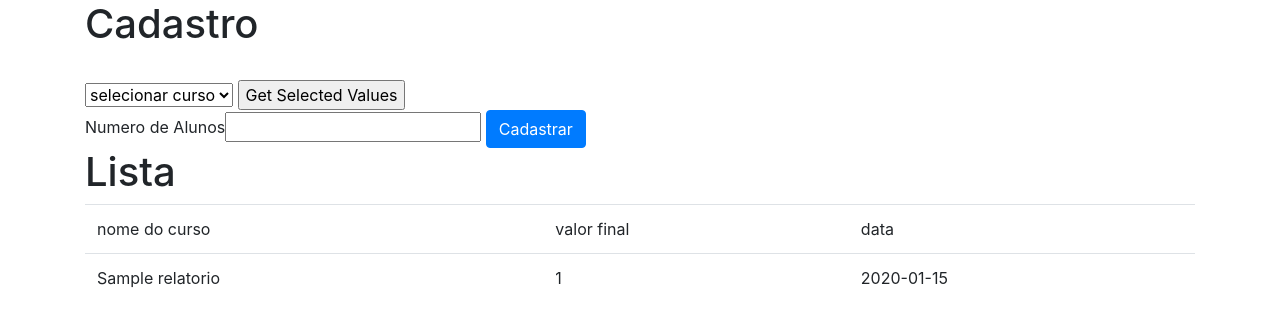
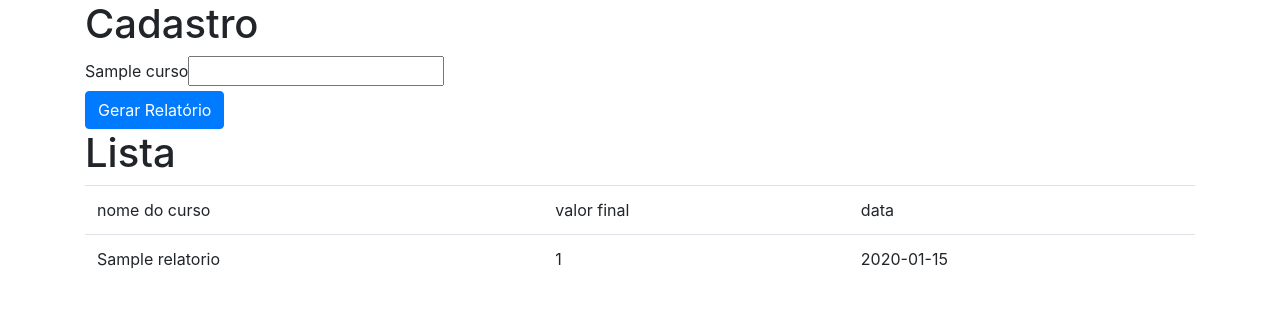
Before and after one commit to metalcodeifsp/class_clock_modulo_2, a CodeIgniter app: page /index.php/professor_aluno/index in a window 1280 px wide. Shown: the top 327 px of the page. Run offline with CodeIgniter, Linux system fonts and the light colour scheme; tables that the repository leaves empty hold one stand-in row (values such as "Sample post"); some libraries are stand-ins or nearby versions.

Commit message:
problemas com recarregamento

```diff
--- a/application/controllers/Professor_Aluno.php
+++ b/application/controllers/Professor_Aluno.php
@@ -24,19 +24,19 @@ class Professor_Aluno extends CI_Controller
     $this->load->model("Professor_Aluno_model");
     $this->load->helper('url');
 
+    $cursos = $this->Professor_Aluno_model->busca_todos_curso();
+    foreach ($cursos as $cursov) {
 
-    $idCurso = $this->input->post("numero_curso");
+    $nome_curso = $cursov["nome"];
 
+    $curso = $this->Professor_Aluno_model->busca_curso_nome($nome_curso);
 
-    $curso = $this->Professor_Aluno_model->busca_curso($idCurso);
-
-    $disciplinas  = $this->Professor_Aluno_model->busca_todas_disciplinas_curso($idCurso);
+    $disciplinas  = $this->Professor_Aluno_model->busca_todas_disciplinas_curso($curso[0]['id']);
     $n_prof_total = 0;
     foreach ($disciplinas as $disciplina) {
       $n_prof_total += $this->Professor_Aluno_model->busca_professores($disciplina['idDisciplina']);
 
     }
-    $nome_curso = $curso[0]['nome'];
 
     $fenc = $curso[0]['grau'];
     if ($fenc == 4) {
@@ -47,17 +47,20 @@ class Professor_Aluno extends CI_Controller
       $fenc = 20/18;
     }
 
-    $alunos       = $this->input->post("aluno");
-    $data          = date("Y/m/d");
+    $alunos  = $this->input->post($nome_curso);
+    $data    = date("Y/m/d");
     $rel = ($alunos * $fenc)/$n_prof_total;
 
+
+
+    if ($alunos >0) {
     $relatorio = array('nome' => $nome_curso,'data' => $data, 'result' => $rel );
+    $this->Professor_Aluno_model->insert_relatorio($relatorio);
+      $alunos = 0;
+    }
 
-    if ($alunos !=0) {
-    $this->Professor_Aluno_model->insert_relatorio($relatorio);
-    unset($alunos);
-    unset($idCurso);
-    }
+
+}
 
     $cursos = $this->Professor_Aluno_model->busca_todos_curso();
     $relatorios =  $this->Professor_Aluno_model->busca_todos_relatorios();
--- a/application/models/Professor_Aluno_model.php
+++ b/application/models/Professor_Aluno_model.php
@@ -50,6 +50,11 @@ $disciplinas = $this->db->get()->result_array();
       $this->db->where("id",$idCurso);
       return $this->db->get('curso')->result_array();
     }
+    public function busca_curso_nome($NomeCurso)
+    {
+      $this->db->where("nome",$NomeCurso);
+      return $this->db->get('curso')->result_array();
+    }
     public function busca_todos_curso()
     {
       return $this->db->get('curso')->result_array();
--- a/application/views/Professor_aluno_view.php
+++ b/application/views/Professor_aluno_view.php
@@ -1,3 +1,4 @@
+
   <!DOCTYPE html>
   <html>
     <head>
@@ -10,43 +11,32 @@
   <h1>Cadastro</h1>
       <?php
        $nomes = array();
+
       foreach ($cursos as $curso) {
         array_push($nomes, $curso['nome']);
       }
+
       ?>
 
-      <br>
-      <form action="#" method="post">
-<select name="Color">
-  <option value="">selecionar curso</option>
-  <?php
-  foreach($nomes as $nome => $value):
-  echo '<option value="'.$nome.'">'.$value.'</option>';
-  endforeach;
-  ?>
-</select>
-<input type="submit" name="submit" value="Get Selected Values" />
-</form>
-<?php
-if(isset($_POST['submit'])){
-$selected_val = $_POST['Color'];  // Storing Selected Value In Variable
-print_r($selected_val);
-echo "You have selected :", $selected_val;  // Displaying Selected Value
-} ?>
       <?php
 
       echo form_open("Professor_Aluno/cadastrar");
 
-    echo form_hidden("numero_curso",1);
+      echo form_hidden("numero_curso","analize");
 
-    echo form_label("Numero de Alunos", "aluno");
+
+      foreach($nomes as $nome):
+
+        echo form_label("$nome", "$nome");
         echo form_input(array(
-      "name" => "aluno",
+          "name" => "$nome",
         ));
+        echo "<br>";
+      endforeach;
 
       echo form_button(array(
         "class" => "btn btn-primary",
-      "content" => "Cadastrar",
+        "content" => "Gerar Relatório",
         "type" => "submit"
       ));
 
```
Lines whose indentation alone changed are shown as unchanged.
